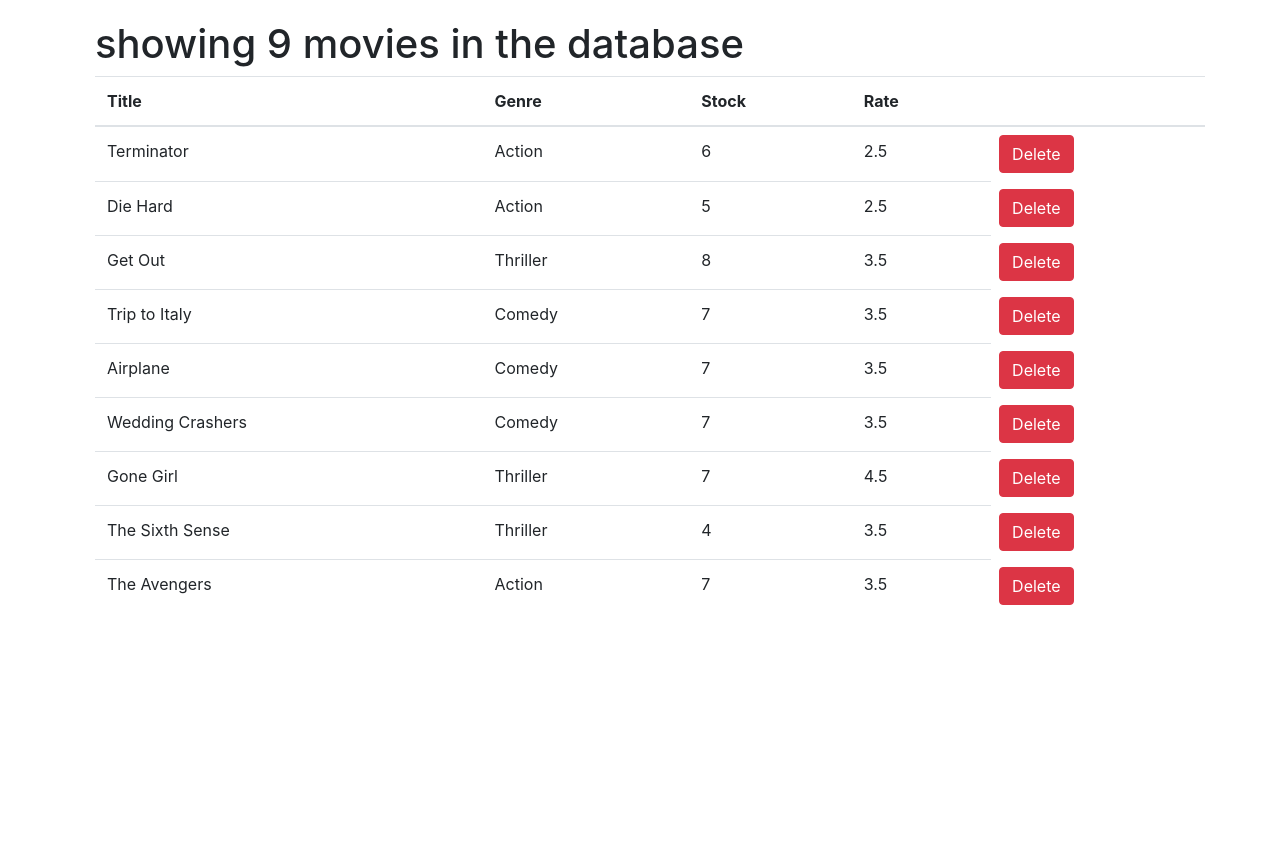
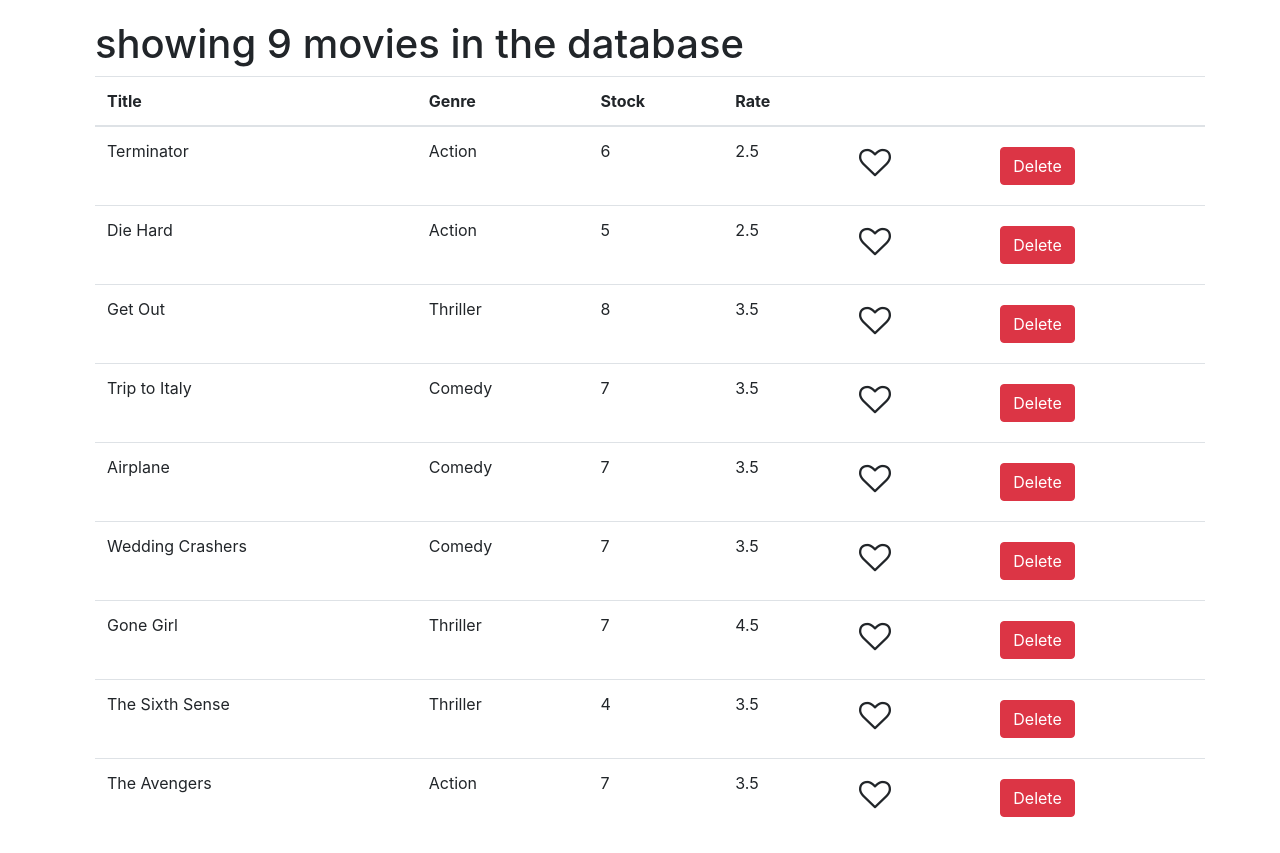
Before and after one commit to Mnabawy/vidly, a React (Create React App) app: page / in a window 1280 px wide. Before the commit the page ends 800 px from the top, so only its background shows below. Built offline with nearby package versions, Linux system fonts and the light colour scheme.

Commit message:
last but not least

```diff
--- /dev/null
+++ b/src/components/common/like.jsx
@@ -0,0 +1,19 @@
+import React, { Component } from 'react';
+
+const  Like = (props) => {
+
+   let classes = "fa-2x m-2 fa fa-heart"
+   if (!props.liked) classes += "-o"
+
+   return (
+      <i
+         className={classes}
+         aria-hidden="true"
+         onClick={props.onClick}
+      />
+   );
+}
+
+
+
+export default Like;
--- a/src/components/movies.jsx
+++ b/src/components/movies.jsx
@@ -1,5 +1,7 @@
 import React, { Component } from 'react';
 import { getMovies } from '../services/fakeMovieService';
+import Like from "./common/like";
+
 
 class Movies extends Component {
 
@@ -8,10 +10,23 @@
    }
 
    handleDelete = (movie) => {
-
       let movies = this.state.movies;
       let filteredMovies = movies.filter(m => m._id !== movie._id);
       this.setState({ movies: filteredMovies })
+   }
+
+
+   handleLike = (movie) => {
+      // we need to modify the movies list
+      // create copy of the movies list
+      let movies = [...this.state.movies];
+      // find the index of the target movie
+      let index = movies.indexOf(movie);
+      // clone the target movie object into new object
+      movies[index] = { ...movies[index] }
+      // simply toggle the boolean liked prop
+      movies[index].liked = !movies[index].liked
+      this.setState({ movies: movies });
    }
 
    render() {
@@ -24,11 +39,12 @@
             <table className="table">
                <thead style={{ textAlign: "left" }}>
                   <tr>
-                     <th scope="col">Title</th>
-                     <th scope="col">Genre</th>
-                     <th scope="col">Stock</th>
-                     <th scope="col">Rate</th>
-                     <th scope="col"></th>
+                     <th>Title</th>
+                     <th>Genre</th>
+                     <th>Stock</th>
+                     <th>Rate</th>
+                     <th />
+                     <th />
                   </tr>
                </thead>
                <tbody style={{ textAlign: "left" }}>
@@ -39,9 +55,17 @@
                            <td>{movie.genre.name}</td>
                            <td>{movie.numberInStock}</td>
                            <td>{movie.dailyRentalRate}</td>
-                           <button className="btn btn-danger m-2" onClick={
-                              () => this.handleDelete(movie)
-                           }>Delete</button>
+                           <td>
+                              <Like
+                                 liked={movie.liked}
+                                 onClick={() => this.handleLike(movie)}
+                              />
+                           </td>
+                           <td>
+                              <button className="btn btn-danger m-2" onClick={
+                                 () => this.handleDelete(movie)
+                              }>Delete</button>
+                           </td>
                         </tr>
                      )
                   })}
--- a/src/services/fakeMovieService.js
+++ b/src/services/fakeMovieService.js
@@ -7,7 +7,8 @@
     genre: { _id: "5b21ca3eeb7f6fbccd471818", name: "Action" },
     numberInStock: 6,
     dailyRentalRate: 2.5,
-    publishDate: "2018-01-03T19:04:28.809Z"
+    publishDate: "2018-01-03T19:04:28.809Z",
+    liked:false
   },
   {
     _id: "5b21ca3eeb7f6fbccd471816",
```
Also changed, not shown: 1 other file (tests, documents, lock files or other folders).
